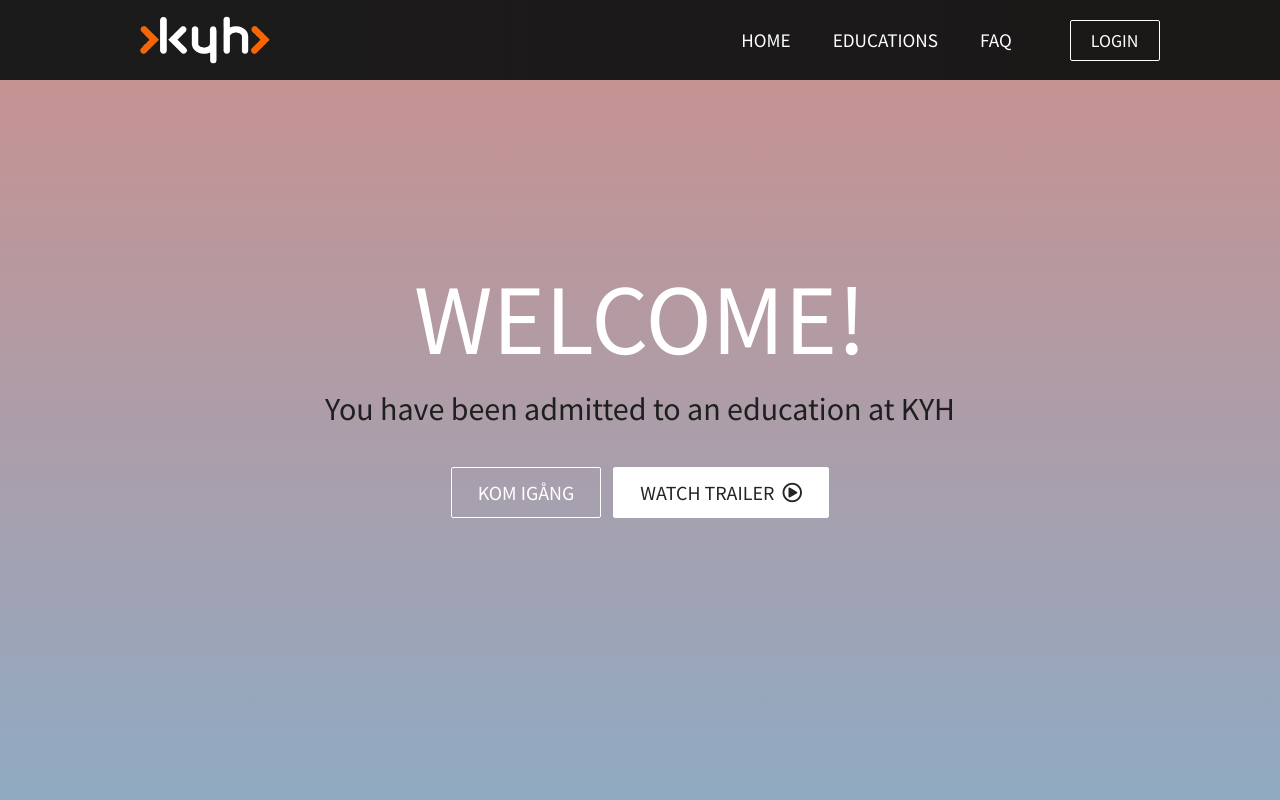
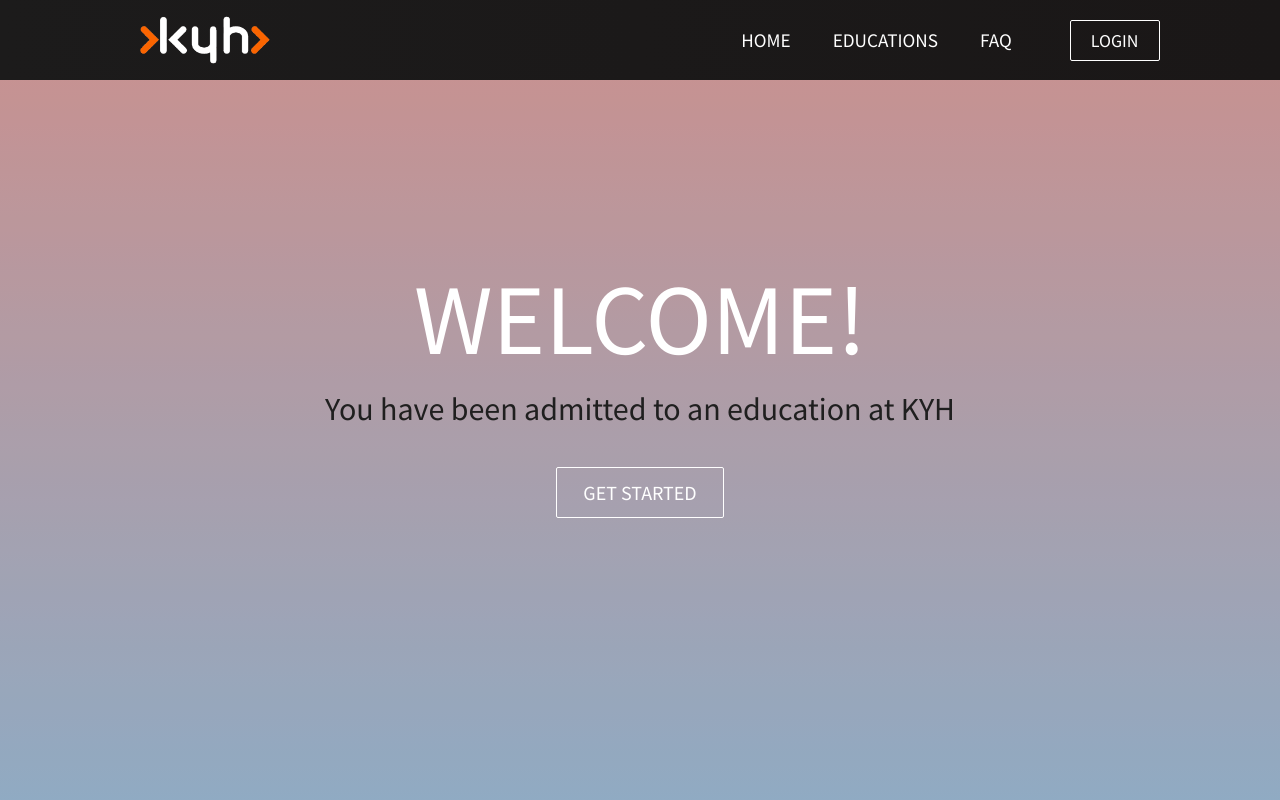
Before and after one commit to JaneDoeRealOne/kyh-aquamarine, a React (Create React App) app: page / in a window 1280 px wide. Shown: the top 800 px of the page. Built offline with nearby package versions, Linux system fonts and the light colour scheme.

Commit message:
Removed one button

```diff
--- a/src/components/HeroSection.js
+++ b/src/components/HeroSection.js
@@ -14,16 +14,16 @@
           buttonStyle='btn--outline'
           buttonSize='btn--large'
         >
-          KOM IGÅNG
+          GET STARTED
         </Button>
-        <Button
+        {/* <Button
           className='btns'
           buttonStyle='btn--primary'
           buttonSize='btn--large'
           onClick={console.log('hey')}
         >
           WATCH TRAILER <i className='far fa-play-circle' />
-        </Button>
+        </Button> */}
       </div>
     </div>
   );
```
